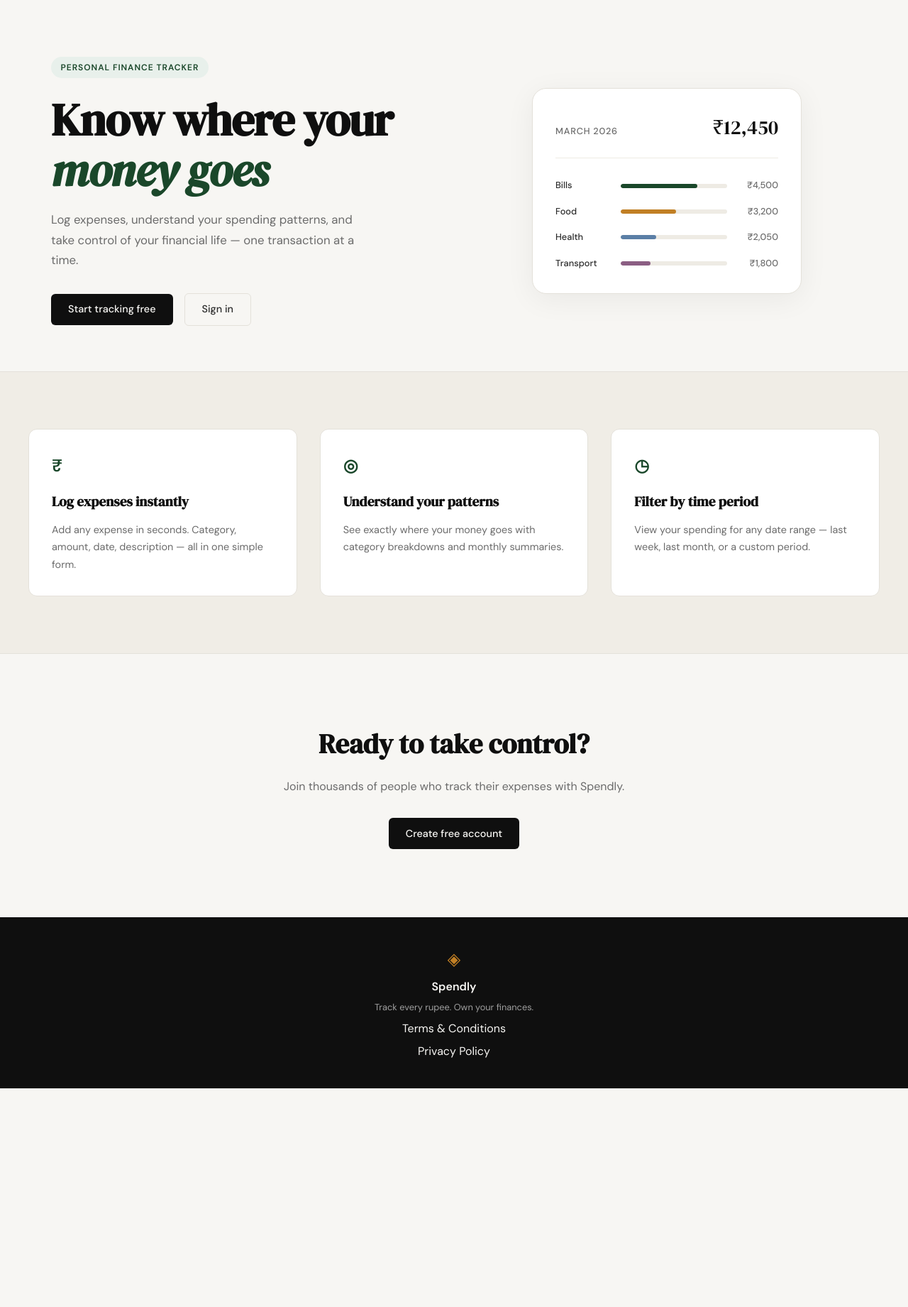
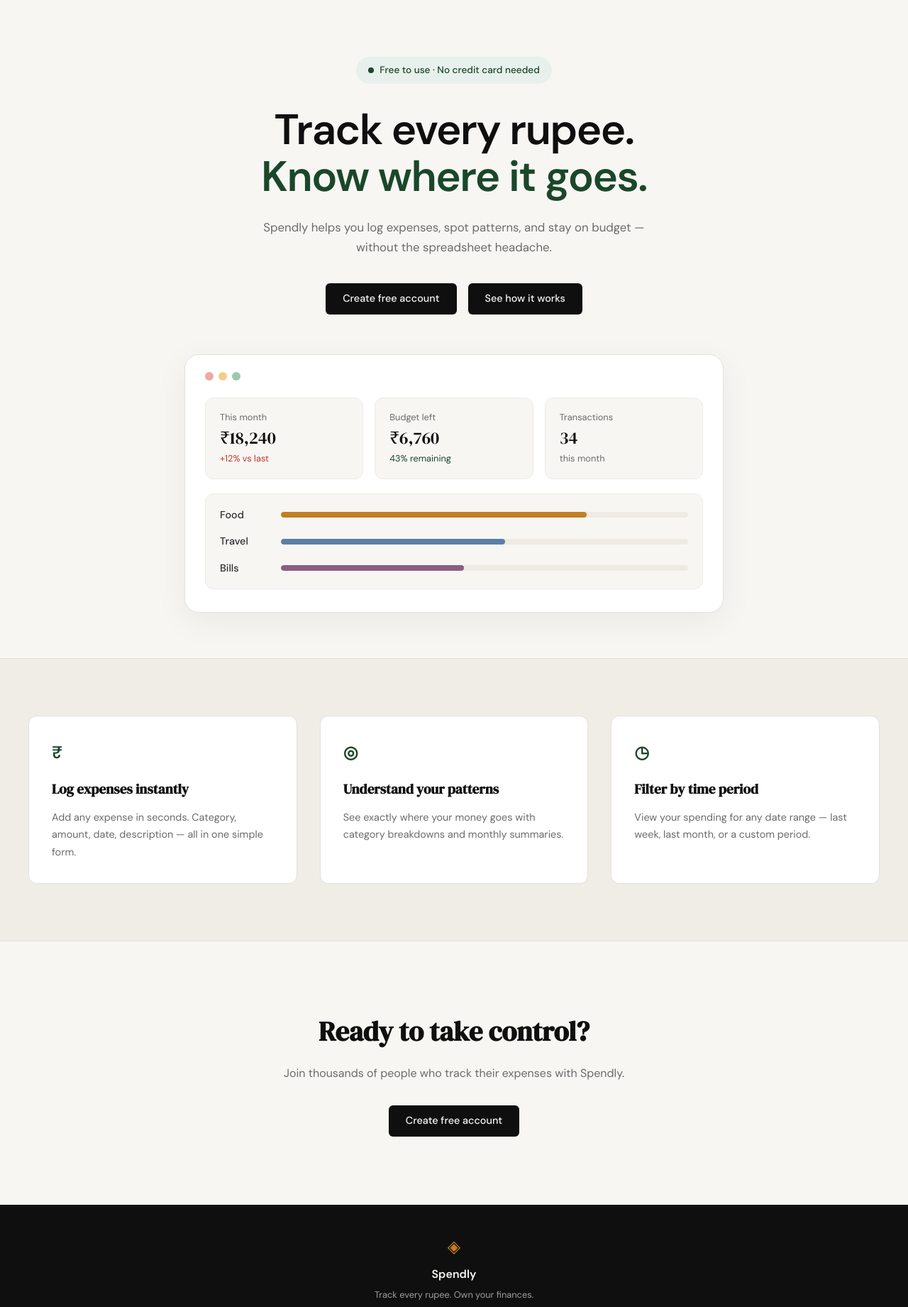
Before and after one commit to rahimx09/spendly, a Flask app: page / in a window 1280 px wide. Shown: the part 61-1902 px from the top of the page at 71% size. Before the commit the page ends 1594 px from the top, so only its background shows below. Run offline with Flask 3, Linux system fonts and the light colour scheme.

Commit message:
landing: redesign hero section to match reference image

```diff
--- a/static/css/style.css
+++ b/static/css/style.css
@@ -125,38 +125,52 @@ a { color: inherit; text-decoration: none; }
 
 .hero {
     padding: 5rem 2rem 4rem;
-    display: grid;
-    grid-template-columns: 1fr 1fr;
-    gap: 4rem;
+    display: flex;
+    flex-direction: column;
     align-items: center;
+    text-align: center;
     max-width: var(--max-width);
     margin: 0 auto;
 }
 
+.hero-inner {
+    max-width: 720px;
+    display: flex;
+    flex-direction: column;
+    align-items: center;
+}
+
 .hero-badge {
-    display: inline-block;
+    display: inline-flex;
+    align-items: center;
+    gap: 0.5rem;
     background: var(--accent-light);
     color: var(--accent);
-    font-size: 0.75rem;
+    font-size: 0.85rem;
+    font-weight: 500;
+    padding: 0.5rem 1.1rem;
+    border-radius: 999px;
+    margin-bottom: 2rem;
+}
+
+.hero-badge-dot {
+    width: 8px;
+    height: 8px;
+    border-radius: 999px;
+    background: var(--accent);
+}
+
+.hero-title {
+    font-family: var(--font-body);
     font-weight: 600;
-    letter-spacing: 0.08em;
-    text-transform: uppercase;
-    padding: 0.35rem 0.85rem;
-    border-radius: 999px;
+    font-size: clamp(2.5rem, 5vw, 3.75rem);
+    line-height: 1.1;
+    letter-spacing: -0.025em;
+    color: var(--ink);
     margin-bottom: 1.5rem;
 }
 
-.hero-title {
-    font-family: var(--font-display);
-    font-size: clamp(2.5rem, 5vw, 4rem);
-    line-height: 1.1;
-    letter-spacing: -0.02em;
-    color: var(--ink);
-    margin-bottom: 1.25rem;
-}
-
-.hero-title em {
-    font-style: italic;
+.hero-title-accent {
     color: var(--accent);
 }
 
@@ -164,14 +178,17 @@ a { color: inherit; text-decoration: none; }
     font-size: 1.05rem;
     color: var(--ink-muted);
     line-height: 1.7;
-    max-width: 460px;
-    margin-bottom: 2rem;
+    max-width: 560px;
+    margin-bottom: 2.25rem;
 }
 
 .hero-actions {
     display: flex;
     gap: 1rem;
     align-items: center;
+    justify-content: center;
+    flex-wrap: wrap;
+    margin-bottom: 3.5rem;
 }
 
 /* ------------------------------------------------------------------ */
@@ -179,6 +196,7 @@ a { color: inherit; text-decoration: none; }
 /* ------------------------------------------------------------------ */
 
 .hero-visual {
+    width: 100%;
     display: flex;
     justify-content: center;
 }
@@ -187,52 +205,93 @@ a { color: inherit; text-decoration: none; }
     background: var(--paper-card);
     border: 1px solid var(--border);
     border-radius: var(--radius-lg);
-    padding: 2rem;
+    padding: 1.5rem 1.75rem 2rem;
     width: 100%;
-    max-width: 380px;
-    box-shadow: 0 8px 40px rgba(0,0,0,0.06);
+    max-width: 760px;
+    box-shadow: 0 12px 48px rgba(0,0,0,0.06);
 }
 
-.mock-card-header {
+.mock-dots {
     display: flex;
-    justify-content: space-between;
-    align-items: baseline;
-    margin-bottom: 1.75rem;
-    padding-bottom: 1.25rem;
-    border-bottom: 1px solid var(--border-soft);
+    gap: 0.45rem;
+    margin-bottom: 1.5rem;
 }
 
-.mock-label {
-    font-size: 0.8rem;
-    font-weight: 500;
-    color: var(--ink-muted);
-    text-transform: uppercase;
-    letter-spacing: 0.06em;
+.mock-dot {
+    width: 12px;
+    height: 12px;
+    border-radius: 999px;
+    display: inline-block;
 }
 
-.mock-total {
-    font-family: var(--font-display);
-    font-size: 1.75rem;
-    color: var(--ink);
+.mock-dot-red    { background: #f0a8a0; }
+.mock-dot-yellow { background: #f0cf86; }
+.mock-dot-green  { background: #9bc8b1; }
+
+.mock-stats {
+    display: grid;
+    grid-template-columns: repeat(3, 1fr);
+    gap: 1rem;
+    margin-bottom: 1.25rem;
 }
 
-.mock-bars { display: flex; flex-direction: column; gap: 1rem; }
+.mock-stat {
+    background: var(--paper);
+    border: 1px solid var(--border-soft);
+    border-radius: var(--radius-md);
+    padding: 1.1rem 1.25rem;
+    display: flex;
+    flex-direction: column;
+    gap: 0.35rem;
+    text-align: left;
+}
+
+.mock-stat-label {
+    font-size: 0.8rem;
+    color: var(--ink-muted);
+}
+
+.mock-stat-value {
+    font-family: var(--font-display);
+    font-size: 1.5rem;
+    color: var(--ink);
+    line-height: 1.1;
+}
+
+.mock-stat-meta {
+    font-size: 0.8rem;
+    color: var(--ink-muted);
+}
+
+.mock-stat-meta-up   { color: var(--danger); }
+.mock-stat-meta-good { color: var(--accent); }
+
+.mock-bars {
+    display: flex;
+    flex-direction: column;
+    gap: 0.9rem;
+    background: var(--paper);
+    border: 1px solid var(--border-soft);
+    border-radius: var(--radius-md);
+    padding: 1.1rem 1.25rem;
+}
 
 .mock-bar-row {
     display: grid;
-    grid-template-columns: 80px 1fr 60px;
+    grid-template-columns: 70px 1fr;
     align-items: center;
-    gap: 0.75rem;
+    gap: 1rem;
 }
 
 .mock-cat {
-    font-size: 0.8rem;
+    font-size: 0.9rem;
     font-weight: 500;
     color: var(--ink-soft);
+    text-align: left;
 }
 
 .mock-bar-track {
-    height: 6px;
+    height: 8px;
     background: var(--border-soft);
     border-radius: 999px;
     overflow: hidden;
@@ -240,21 +299,13 @@ a { color: inherit; text-decoration: none; }
 
 .mock-bar {
     height: 100%;
-    background: var(--accent);
     border-radius: 999px;
     transition: width 0.6s ease;
 }
 
-.mock-bar-2 { background: var(--accent-2); }
-.mock-bar-3 { background: #5b7fa6; }
-.mock-bar-4 { background: #8b5e83; }
-
-.mock-amt {
-    font-size: 0.8rem;
-    font-weight: 500;
-    color: var(--ink-muted);
-    text-align: right;
-}
+.mock-bar-food   { background: var(--accent-2); }
+.mock-bar-travel { background: #5b7fa6; }
+.mock-bar-bills  { background: #8b5e83; }
 
 /* ------------------------------------------------------------------ */
 /* Buttons                                                             */
@@ -570,16 +621,12 @@ a { color: inherit; text-decoration: none; }
 /* ------------------------------------------------------------------ */
 
 @media (max-width: 900px) {
-    .hero {
-        grid-template-columns: 1fr;
-        text-align: center;
-    }
+    .features-inner { grid-template-columns: 1fr; }
+}
 
-    .hero-subtitle { max-width: 100%; }
-    .hero-actions { justify-content: center; }
-    .hero-visual { display: none; }
-
-    .features-inner { grid-template-columns: 1fr; }
+@media (max-width: 700px) {
+    .mock-stats { grid-template-columns: 1fr; }
+    .mock-card { padding: 1.25rem; }
 }
 
 @media (max-width: 600px) {
--- a/templates/landing.html
+++ b/templates/landing.html
@@ -6,55 +6,65 @@
 
 <section class="hero">
     <div class="hero-inner">
-        <div class="hero-badge">Personal Finance Tracker</div>
+        <div class="hero-badge">
+            <span class="hero-badge-dot"></span>
+            Free to use &middot; No credit card needed
+        </div>
         <h1 class="hero-title">
-            Know where your<br>
-            <em>money goes</em>
+            Track every rupee.<br>
+            <span class="hero-title-accent">Know where it goes.</span>
         </h1>
         <p class="hero-subtitle">
-            Log expenses, understand your spending patterns,
-            and take control of your financial life —
-            one transaction at a time.
+            Spendly helps you log expenses, spot patterns, and stay
+            on budget — without the spreadsheet headache.
         </p>
         <div class="hero-actions">
-            <a href="{{ url_for('register') }}" class="btn-primary">Start tracking free</a>
-            <a href="{{ url_for('login') }}" class="btn-ghost">Sign in</a>
+            <a href="{{ url_for('register') }}" class="btn-primary">Create free account</a>
+            <a href="#how" class="btn-primary">See how it works</a>
         </div>
     </div>
     <div class="hero-visual">
         <div class="mock-card">
-            <div class="mock-card-header">
-                <span class="mock-label">March 2026</span>
-                <span class="mock-total">₹12,450</span>
+            <div class="mock-dots">
+                <span class="mock-dot mock-dot-red"></span>
+                <span class="mock-dot mock-dot-yellow"></span>
+                <span class="mock-dot mock-dot-green"></span>
+            </div>
+            <div class="mock-stats">
+                <div class="mock-stat">
+                    <span class="mock-stat-label">This month</span>
+                    <span class="mock-stat-value">₹18,240</span>
+                    <span class="mock-stat-meta mock-stat-meta-up">+12% vs last</span>
+                </div>
+                <div class="mock-stat">
+                    <span class="mock-stat-label">Budget left</span>
+                    <span class="mock-stat-value">₹6,760</span>
+                    <span class="mock-stat-meta mock-stat-meta-good">43% remaining</span>
+                </div>
+                <div class="mock-stat">
+                    <span class="mock-stat-label">Transactions</span>
+                    <span class="mock-stat-value">34</span>
+                    <span class="mock-stat-meta">this month</span>
+                </div>
             </div>
             <div class="mock-bars">
                 <div class="mock-bar-row">
+                    <span class="mock-cat">Food</span>
+                    <div class="mock-bar-track">
+                        <div class="mock-bar mock-bar-food" style="width: 75%"></div>
+                    </div>
+                </div>
+                <div class="mock-bar-row">
+                    <span class="mock-cat">Travel</span>
+                    <div class="mock-bar-track">
+                        <div class="mock-bar mock-bar-travel" style="width: 55%"></div>
+                    </div>
+                </div>
+                <div class="mock-bar-row">
                     <span class="mock-cat">Bills</span>
                     <div class="mock-bar-track">
-                        <div class="mock-bar" style="width: 72%"></div>
+                        <div class="mock-bar mock-bar-bills" style="width: 45%"></div>
                     </div>
-                    <span class="mock-amt">₹4,500</span>
-                </div>
-                <div class="mock-bar-row">
-                    <span class="mock-cat">Food</span>
-                    <div class="mock-bar-track">
-                        <div class="mock-bar mock-bar-2" style="width: 52%"></div>
-                    </div>
-                    <span class="mock-amt">₹3,200</span>
-                </div>
-                <div class="mock-bar-row">
-                    <span class="mock-cat">Health</span>
-                    <div class="mock-bar-track">
-                        <div class="mock-bar mock-bar-3" style="width: 33%"></div>
-                    </div>
-                    <span class="mock-amt">₹2,050</span>
-                </div>
-                <div class="mock-bar-row">
-                    <span class="mock-cat">Transport</span>
-                    <div class="mock-bar-track">
-                        <div class="mock-bar mock-bar-4" style="width: 28%"></div>
-                    </div>
-                    <span class="mock-amt">₹1,800</span>
                 </div>
             </div>
         </div>
```
